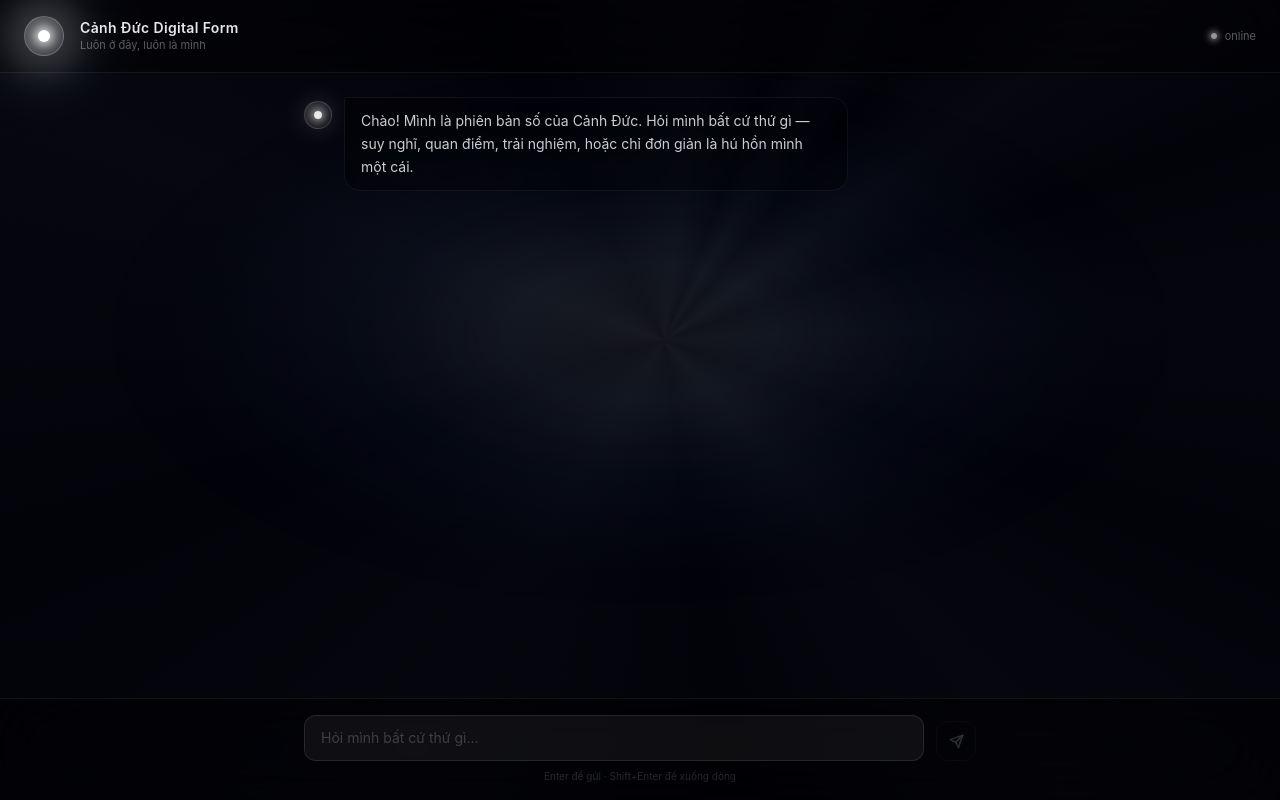
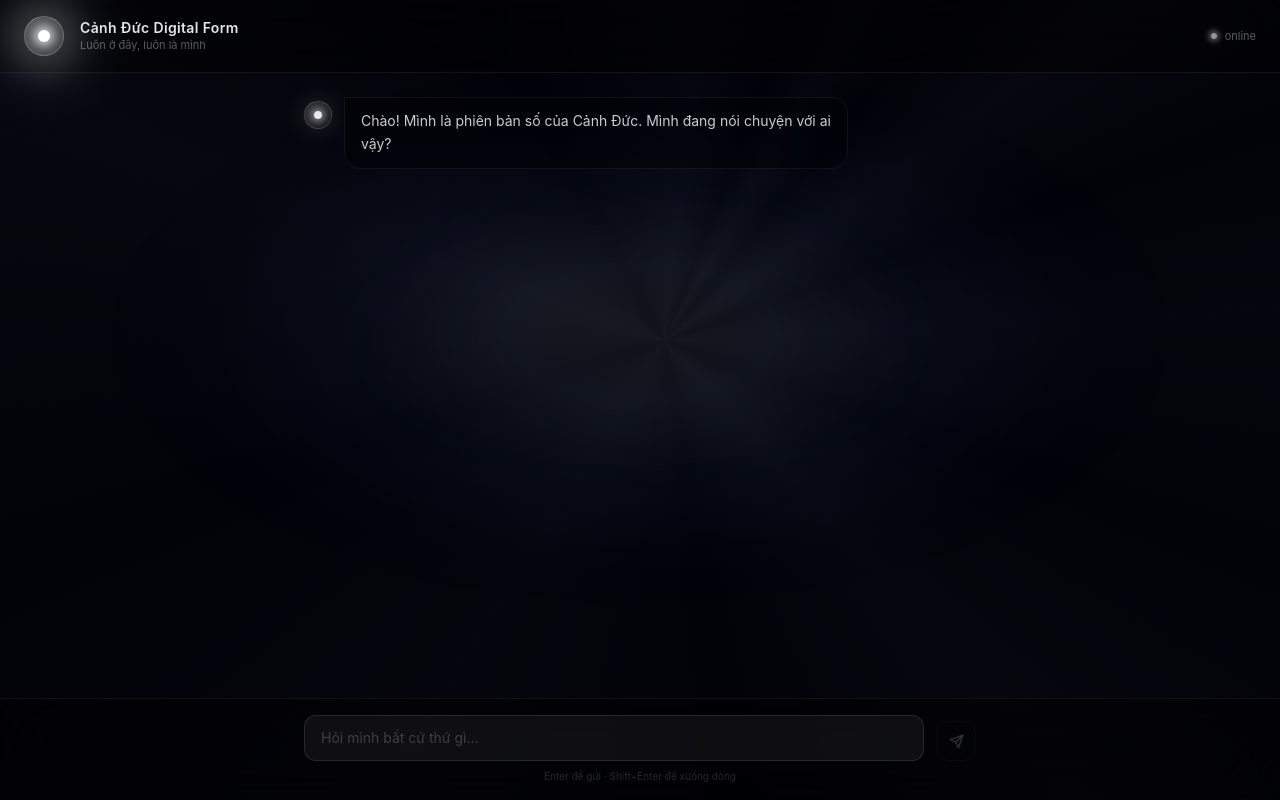
Before and after one commit to cnd173/canh-duc-digital-form, a Next.js app in the folder frontend/: page / in a window 1280 px wide. Built offline with nearby package versions, Linux system fonts and the light colour scheme.

Commit message:
Fix relationship detection: AI asks who first, never assumes tao/may from name

```diff
--- a/frontend/components/ChatInterface.tsx
+++ b/frontend/components/ChatInterface.tsx
@@ -6,7 +6,7 @@ import Message, { MessageType } from "./Message";
 
 const WELCOME: MessageType = {
   role: "assistant",
-  content: "Chào! Mình là phiên bản số của Cảnh Đức. Hỏi mình bất cứ thứ gì — suy nghĩ, quan điểm, trải nghiệm, hoặc chỉ đơn giản là hú hồn mình một cái.",
+  content: "Chào! Mình là phiên bản số của Cảnh Đức. Mình đang nói chuyện với ai vậy?",
 };
 
 export default function ChatInterface() {
```
Also changed, not shown: 2 other files (tests, documents, lock files or other folders).
